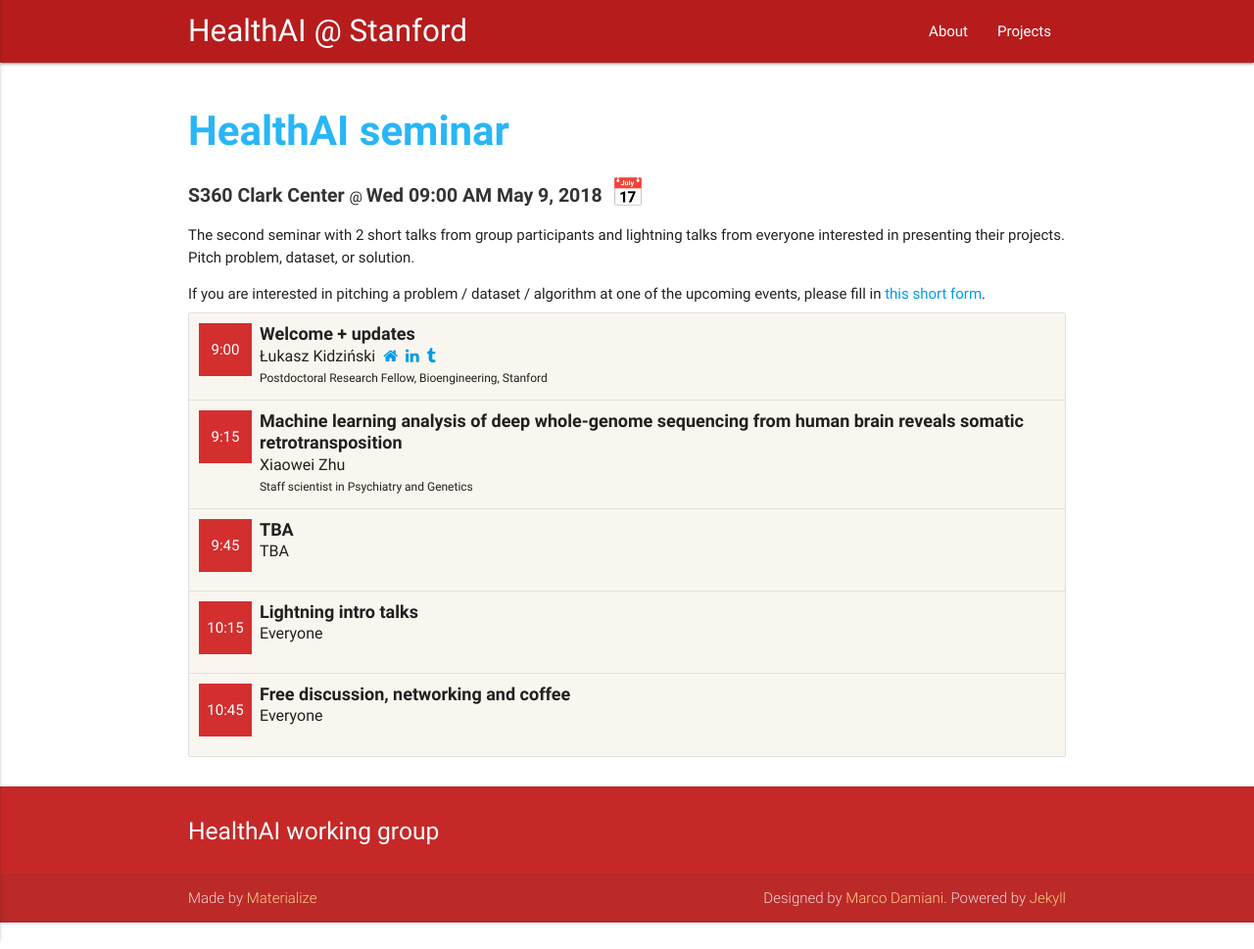
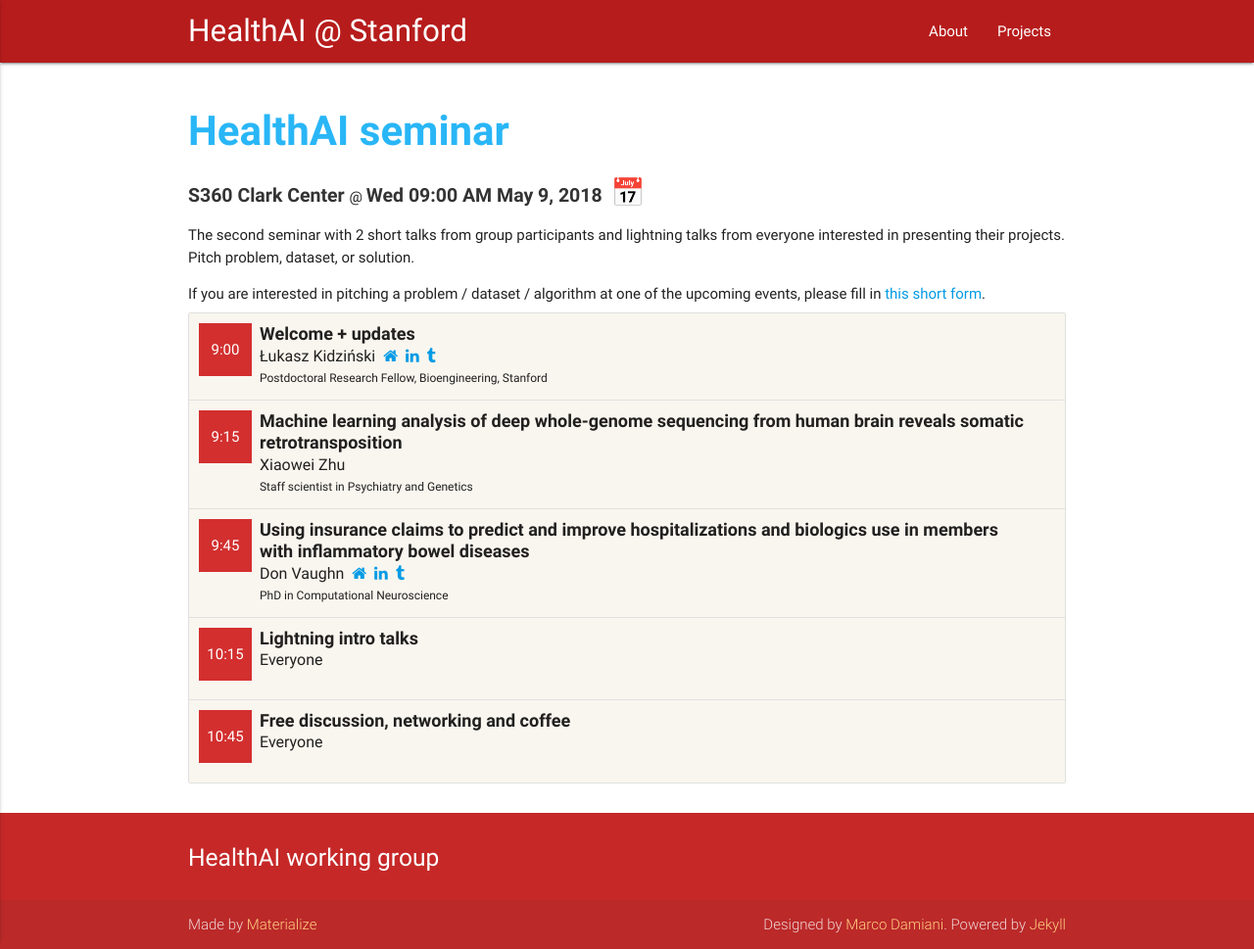
Before and after one commit to health-ai/health-ai.github.io, a Jekyll site: the page built from _events/2018-05-09-seminar.md, in a window 1280 px wide. Shown: the whole page at 98% size. Built offline with Jekyll 4.4.1, drawn with Linux system fonts in a browser that asks for light colours; before the commit the page ends 942 px from its top, so only the background shows below that.

Commit message:
Second talk

```diff
--- a/_events/2018-05-09-seminar.md
+++ b/_events/2018-05-09-seminar.md
@@ -17,8 +17,12 @@ talks:
     speaker: Xiaowei Zhu
     affiliation: Staff scientist in Psychiatry and Genetics
     time: '9:15'
-  - title: 'TBA'
-    speaker: TBA
+  - title: 'Using insurance claims to predict and improve hospitalizations and biologics use in members with inflammatory bowel diseases'
+    affiliation: PhD in Computational Neuroscience
+    website: http://www.donvaughn.com/
+    linkedin: https://www.linkedin.com/in/drdonvaughn
+    twitter: http://twitter.com/DrDonVaughn/
+    speaker: Don Vaughn
     time: '9:45'
   - title: Lightning intro talks
     speaker: Everyone
```
